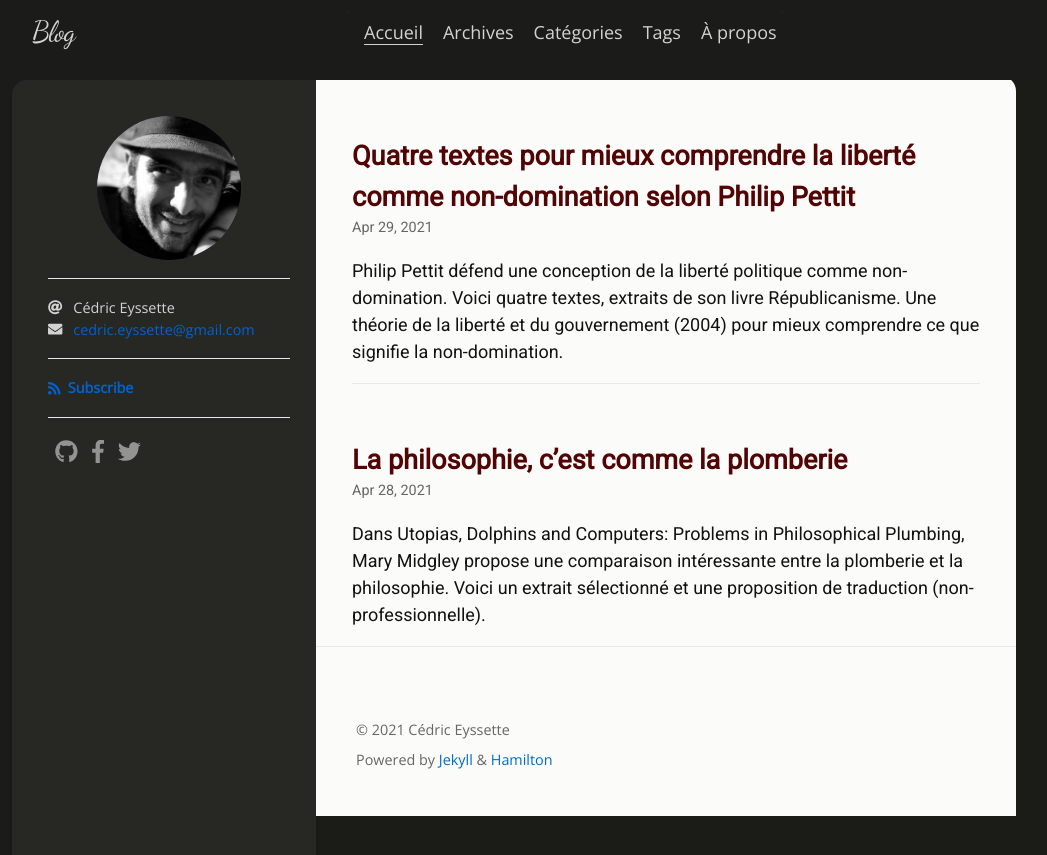
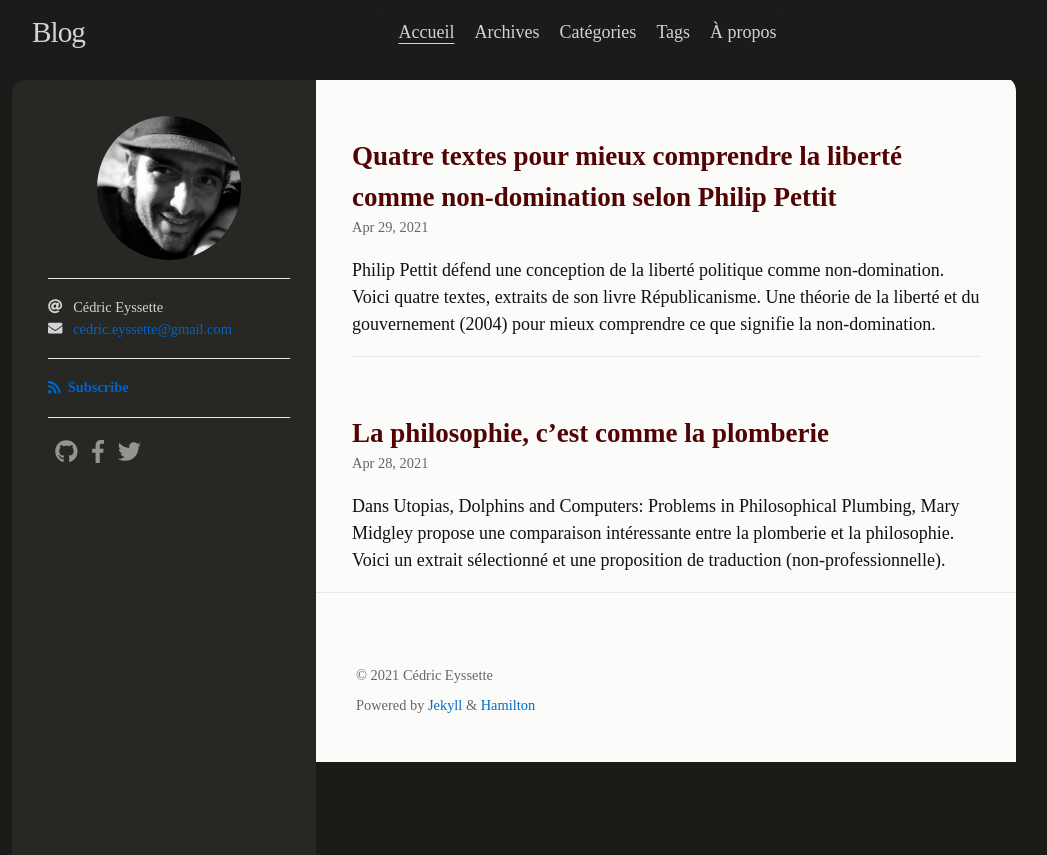
Before and after one commit to eyssette/Blog, a Jekyll site: the page built from index.html, in a window 1280 px wide. Shown: the top 855 px of the page, without its empty margins (104-1151 px from the left). Built offline with Jekyll 4.4.1, drawn with Linux system fonts in a browser that asks for light colours; nearby versions of some CDN libraries; some web fonts are replaced.

Commit message:
Téléchargement d'une partie seulement des fonts Google

```diff
--- a/_includes/head.html
+++ b/_includes/head.html
@@ -15,7 +15,7 @@
 {% endif %}
 
 <!-- Google Fonts -->
-<link rel="stylesheet" href="https://fonts.googleapis.com/css?family=Open%20Sans|Roboto|Roboto%20Slab|Inconsolata|Dancing%20Script&display=swap">
+<!-- <link rel="stylesheet" href="https://fonts.googleapis.com/css?family=Open%20Sans|Roboto|Roboto%20Slab|Inconsolata|Dancing%20Script&display=swap"> -->
 
 <link rel="stylesheet" href="{{ '/assets/css/main.css' | relative_url }}">
 <link rel="stylesheet" href="{{ '/assets/css/skin.css' | relative_url }}">
--- a/_sass/hamilton/custom-styles.scss
+++ b/_sass/hamilton/custom-styles.scss
@@ -1,6 +1,106 @@
 // Placeholder to allow customizing styles.
 
 @charset "UTF-8";
+
+
+// Google Gonts
+
+/* latin-ext */
+@font-face {
+  font-family: 'Dancing Script';
+  font-style: normal;
+  font-weight: 400;
+  font-display: swap;
+  src: url(https://fonts.gstatic.com/s/dancingscript/v16/If2cXTr6YS-zF4S-kcSWSVi_sxjsohD9F50Ruu7BMSo3ROp6hNX6plRPjLo.woff) format('woff');
+  unicode-range: U+0100-024F, U+0259, U+1E00-1EFF, U+2020, U+20A0-20AB, U+20AD-20CF, U+2113, U+2C60-2C7F, U+A720-A7FF;
+}
+/* latin */
+@font-face {
+  font-family: 'Dancing Script';
+  font-style: normal;
+  font-weight: 400;
+  font-display: swap;
+  src: url(https://fonts.gstatic.com/s/dancingscript/v16/If2cXTr6YS-zF4S-kcSWSVi_sxjsohD9F50Ruu7BMSo3Sup6hNX6plRP.woff) format('woff');
+  unicode-range: U+0000-00FF, U+0131, U+0152-0153, U+02BB-02BC, U+02C6, U+02DA, U+02DC, U+2000-206F, U+2074, U+20AC, U+2122, U+2191, U+2193, U+2212, U+2215, U+FEFF, U+FFFD;
+}
+/* latin-ext */
+@font-face {
+  font-family: 'Inconsolata';
+  font-style: normal;
+  font-weight: 400;
+  font-stretch: 100%;
+  font-display: swap;
+  src: url(https://fonts.gstatic.com/s/inconsolata/v21/QldgNThLqRwH-OJ1UHjlKENVzkWGVkL3GZQmAwLYxYWI2qfdm7Lpp4U8WRP2kXWdycuJDETf.woff) format('woff');
+  unicode-range: U+0100-024F, U+0259, U+1E00-1EFF, U+2020, U+20A0-20AB, U+20AD-20CF, U+2113, U+2C60-2C7F, U+A720-A7FF;
+}
+/* latin */
+@font-face {
+  font-family: 'Inconsolata';
+  font-style: normal;
+  font-weight: 400;
+  font-stretch: 100%;
+  font-display: swap;
+  src: url(https://fonts.gstatic.com/s/inconsolata/v21/QldgNThLqRwH-OJ1UHjlKENVzkWGVkL3GZQmAwLYxYWI2qfdm7Lpp4U8WR32kXWdycuJDA.woff) format('woff');
+  unicode-range: U+0000-00FF, U+0131, U+0152-0153, U+02BB-02BC, U+02C6, U+02DA, U+02DC, U+2000-206F, U+2074, U+20AC, U+2122, U+2191, U+2193, U+2212, U+2215, U+FEFF, U+FFFD;
+}
+/* latin-ext */
+@font-face {
+  font-family: 'Open Sans';
+  font-style: normal;
+  font-weight: 400;
+  font-display: swap;
+  src: url(https://fonts.gstatic.com/s/opensans/v18/mem8YaGs126MiZpBA-UFW50bf8pkAp6a.woff2) format('woff2');
+  unicode-range: U+0100-024F, U+0259, U+1E00-1EFF, U+2020, U+20A0-20AB, U+20AD-20CF, U+2113, U+2C60-2C7F, U+A720-A7FF;
+}
+/* latin */
+@font-face {
+  font-family: 'Open Sans';
+  font-style: normal;
+  font-weight: 400;
+  font-display: swap;
+  src: url(https://fonts.gstatic.com/s/opensans/v18/mem8YaGs126MiZpBA-UFVZ0bf8pkAg.woff2) format('woff2');
+  unicode-range: U+0000-00FF, U+0131, U+0152-0153, U+02BB-02BC, U+02C6, U+02DA, U+02DC, U+2000-206F, U+2074, U+20AC, U+2122, U+2191, U+2193, U+2212, U+2215, U+FEFF, U+FFFD;
+}
+/* latin-ext */
+@font-face {
+  font-family: 'Roboto';
+  font-style: normal;
+  font-weight: 400;
+  font-display: swap;
+  src: url(https://fonts.gstatic.com/s/roboto/v27/KFOmCnqEu92Fr1Mu7GxKKTU1Kvnz.woff2) format('woff2');
+  unicode-range: U+0100-024F, U+0259, U+1E00-1EFF, U+2020, U+20A0-20AB, U+20AD-20CF, U+2113, U+2C60-2C7F, U+A720-A7FF;
+}
+/* latin */
+@font-face {
+  font-family: 'Roboto';
+  font-style: normal;
+  font-weight: 400;
+  font-display: swap;
+  src: url(https://fonts.gstatic.com/s/roboto/v27/KFOmCnqEu92Fr1Mu4mxKKTU1Kg.woff2) format('woff2');
+  unicode-range: U+0000-00FF, U+0131, U+0152-0153, U+02BB-02BC, U+02C6, U+02DA, U+02DC, U+2000-206F, U+2074, U+20AC, U+2122, U+2191, U+2193, U+2212, U+2215, U+FEFF, U+FFFD;
+}
+/* latin-ext */
+@font-face {
+  font-family: 'Roboto Slab';
+  font-style: normal;
+  font-weight: 400;
+  font-display: swap;
+  src: url(https://fonts.gstatic.com/s/robotoslab/v13/BngbUXZYTXPIvIBgJJSb6s3BzlRRfKOFbvjojISmYWRlV9Su1caiTVo.woff) format('woff');
+  unicode-range: U+0100-024F, U+0259, U+1E00-1EFF, U+2020, U+20A0-20AB, U+20AD-20CF, U+2113, U+2C60-2C7F, U+A720-A7FF;
+}
+/* latin */
+@font-face {
+  font-family: 'Roboto Slab';
+  font-style: normal;
+  font-weight: 400;
+  font-display: swap;
+  src: url(https://fonts.gstatic.com/s/robotoslab/v13/BngbUXZYTXPIvIBgJJSb6s3BzlRRfKOFbvjojISmb2RlV9Su1cai.woff) format('woff');
+  unicode-range: U+0000-00FF, U+0131, U+0152-0153, U+02BB-02BC, U+02C6, U+02DA, U+02DC, U+2000-206F, U+2074, U+20AC, U+2122, U+2191, U+2193, U+2212, U+2215, U+FEFF, U+FFFD;
+}
+
+
+// Font Et-Book pour les blockquotes
+
 
 @font-face {
   font-family: "et-book";
```
